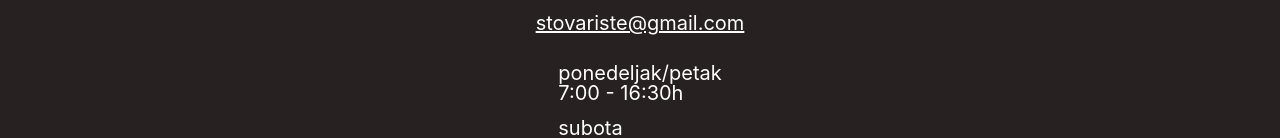
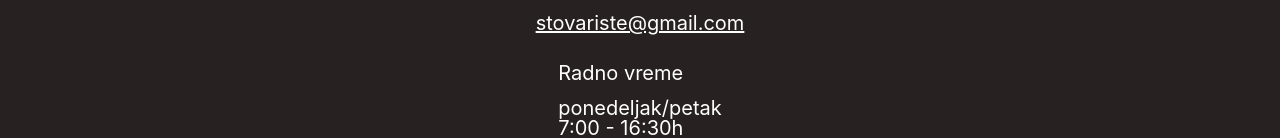
Before and after one commit to kristijan10/stovaristeGavra, a React (Create React App) app: page / in a window 1280 px wide. Shown: the part 3293-3431 px from the top of the page. Built offline with nearby package versions, Linux system fonts and the light colour scheme.

Commit message:
Added missed title

```diff
--- a/src/components/footer/Footer.jsx
+++ b/src/components/footer/Footer.jsx
@@ -71,6 +71,7 @@ export default function Footer() {
         </div>
       </div>
       <div className="time__holder">
+        <h4 className="time__title">Radno vreme</h4>
         <div className="time-weekdays">
           <ul>
             <li>ponedeljak/petak</li>
```
